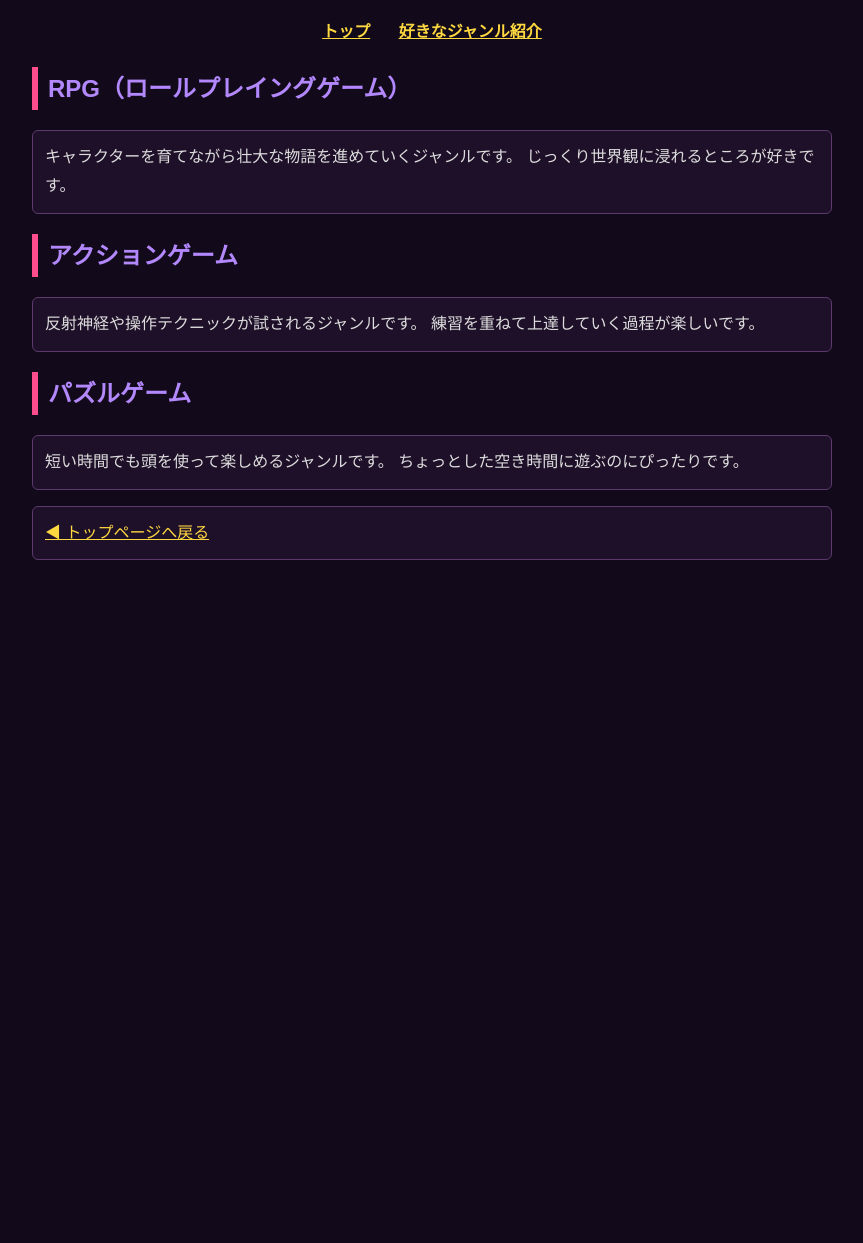
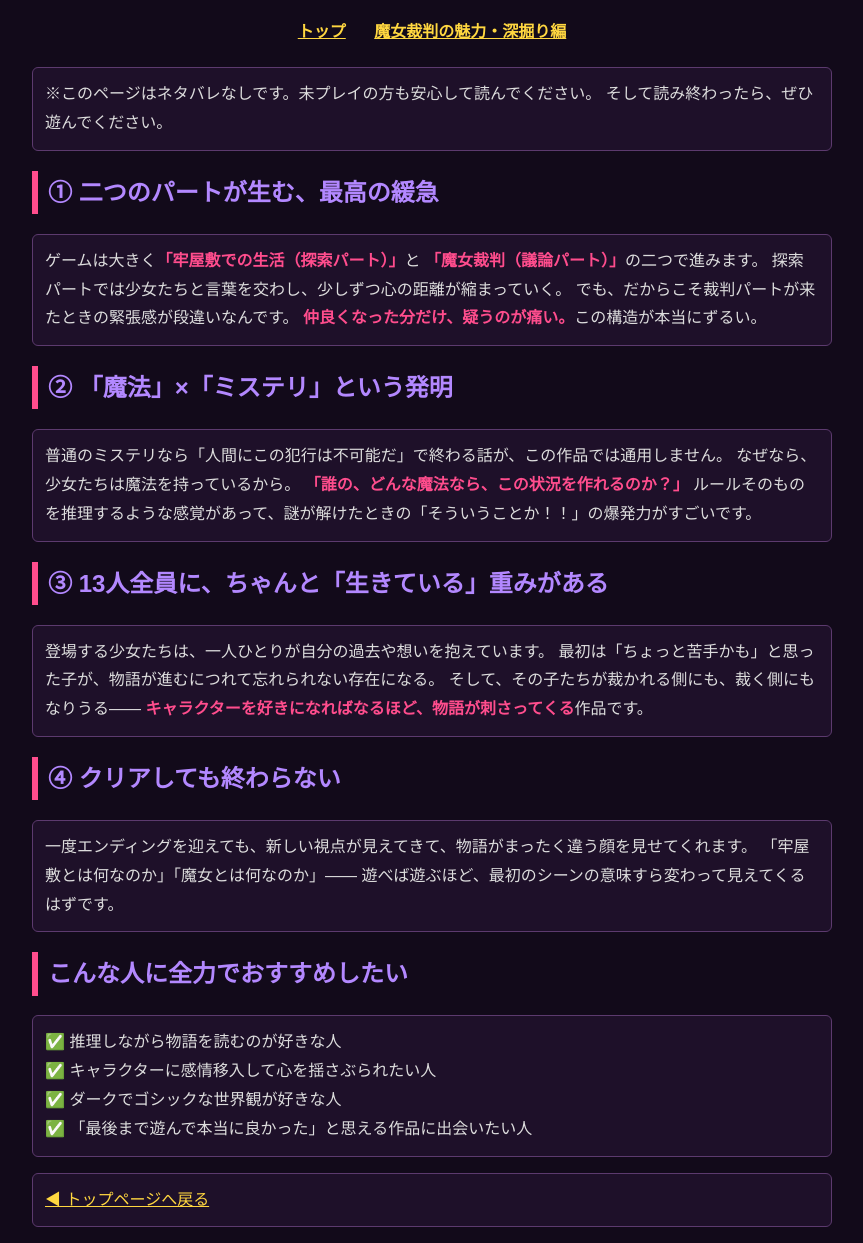
Before and after one commit to yunomh/kensyu_sample3, a plain HTML site: page sub.html in a window 1280 px wide. Shown: the part 95-1338 px from the top of the page, without its empty margins (208-1071 px from the left). Before the commit the page ends 800 px from the top, so only its background shows below. Drawn offline with Linux system fonts and the light colour scheme.

Commit message:
Update sub.html

```diff
--- a/sub.html
+++ b/sub.html
@@ -2,28 +2,50 @@
 <html lang="ja">
 <head>
   <meta charset="UTF-8">
-  <title>好きなゲームジャンル紹介</title>
+  <meta name="viewport" content="width=device-width, initial-scale=1">
+  <title>魔女裁判の魅力・深掘り編</title>
   <link href="style.css" rel="stylesheet" type="text/css">
 </head>
 <body>
-  <h1>好きなゲームジャンル紹介</h1>
+  <h1>🕯️ 魔女裁判の魅力・深掘り編</h1>
 
   <nav>
     <a href="index.html">トップ</a>
-    <a href="sub.html">好きなジャンル紹介</a>
+    <a href="sub.html">魔女裁判の魅力・深掘り編</a>
   </nav>
 
-  <h2>RPG（ロールプレイングゲーム）</h2>
-  <p>キャラクターを育てながら壮大な物語を進めていくジャンルです。
-  じっくり世界観に浸れるところが好きです。</p>
+  <p>※このページはネタバレなしです。未プレイの方も安心して読んでください。
+  そして読み終わったら、ぜひ遊んでください。</p>
 
-  <h2>アクションゲーム</h2>
-  <p>反射神経や操作テクニックが試されるジャンルです。
-  練習を重ねて上達していく過程が楽しいです。</p>
+  <h2>① 二つのパートが生む、最高の緩急</h2>
+  <p>ゲームは大きく<strong>「牢屋敷での生活（探索パート）」</strong>と
+  <strong>「魔女裁判（議論パート）」</strong>の二つで進みます。
+  探索パートでは少女たちと言葉を交わし、少しずつ心の距離が縮まっていく。
+  でも、だからこそ裁判パートが来たときの緊張感が段違いなんです。
+  <strong>仲良くなった分だけ、疑うのが痛い。</strong>この構造が本当にずるい。</p>
 
-  <h2>パズルゲーム</h2>
-  <p>短い時間でも頭を使って楽しめるジャンルです。
-  ちょっとした空き時間に遊ぶのにぴったりです。</p>
+  <h2>② 「魔法」×「ミステリ」という発明</h2>
+  <p>普通のミステリなら「人間にこの犯行は不可能だ」で終わる話が、この作品では通用しません。
+  なぜなら、少女たちは魔法を持っているから。
+  <strong>「誰の、どんな魔法なら、この状況を作れるのか？」</strong>
+  ルールそのものを推理するような感覚があって、謎が解けたときの「そういうことか！！」の爆発力がすごいです。</p>
+
+  <h2>③ 13人全員に、ちゃんと「生きている」重みがある</h2>
+  <p>登場する少女たちは、一人ひとりが自分の過去や想いを抱えています。
+  最初は「ちょっと苦手かも」と思った子が、物語が進むにつれて忘れられない存在になる。
+  そして、その子たちが裁かれる側にも、裁く側にもなりうる――
+  <strong>キャラクターを好きになればなるほど、物語が刺さってくる</strong>作品です。</p>
+
+  <h2>④ クリアしても終わらない</h2>
+  <p>一度エンディングを迎えても、新しい視点が見えてきて、物語がまったく違う顔を見せてくれます。
+  「牢屋敷とは何なのか」「魔女とは何なのか」――
+  遊べば遊ぶほど、最初のシーンの意味すら変わって見えてくるはずです。</p>
+
+  <h2>こんな人に全力でおすすめしたい</h2>
+  <p>✅ 推理しながら物語を読むのが好きな人<br>
+  ✅ キャラクターに感情移入して心を揺さぶられたい人<br>
+  ✅ ダークでゴシックな世界観が好きな人<br>
+  ✅ 「最後まで遊んで本当に良かった」と思える作品に出会いたい人</p>
 
   <p><a href="index.html">◀ トップページへ戻る</a></p>
 </body>
```
